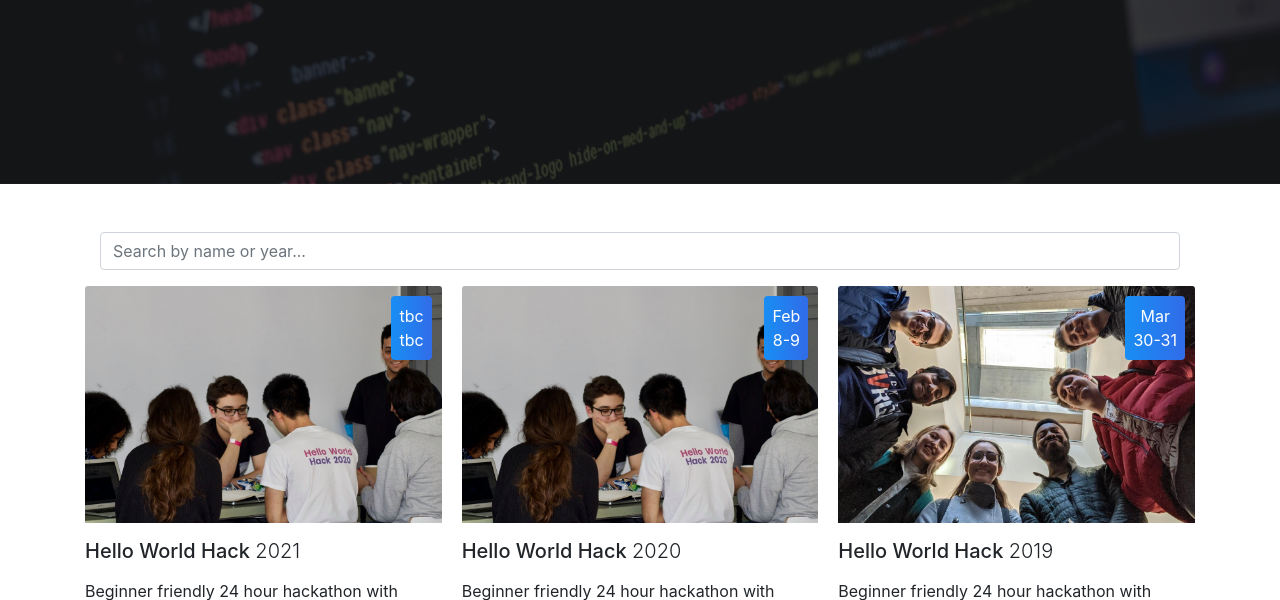
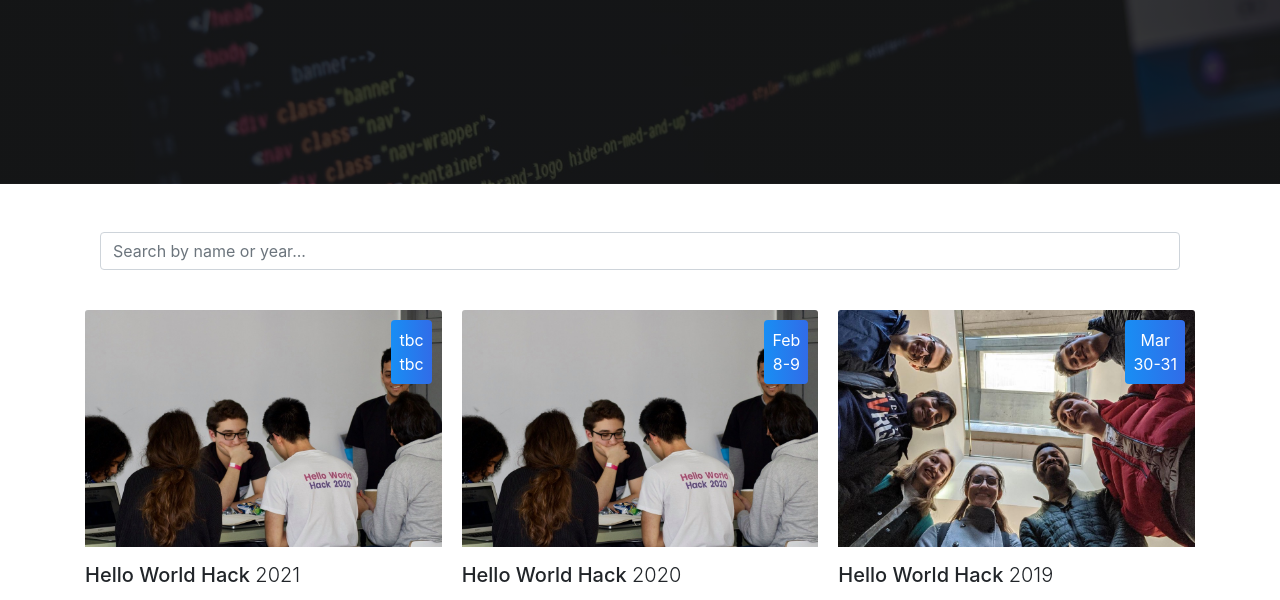
Before and after one commit to ediprogsoc/ediprogsoc.github.io, a plain HTML site: page events.html in a window 1280 px wide. Shown: the part 266-866 px from the top of the page. Drawn offline with nearby package versions, Linux system fonts and the light colour scheme.

Commit message:
Update events.html

```diff
--- a/events.html
+++ b/events.html
@@ -134,7 +134,7 @@
 
 <!--Hello World Hack 2021-->
 
-        <div class="card border-0 mb-4 cool-hover">
+        <div class="card border-0 my-4 cool-hover">
           <img class="card-img-top" src="assets/img/events/2020_hwh.jpg" alt="">
           <div class="date-pos p-2 d-inline-block text-center rounded text-white position-absolute">tbc<span class="d-block">tbc</span></div>
           <h5 class="font-weight-medium mt-3 card-title">Hello World Hack <span class="lead">2021</span></h5>
@@ -151,7 +151,7 @@
 
 <!--Hello World Hack 2020-->
 
-        <div class="card border-0 mb-4 cool-hover">
+        <div class="card border-0 my-4 cool-hover">
           <img class="card-img-top" src="assets/img/events/2020_hwh.jpg" alt="">
           <div class="date-pos p-2 d-inline-block text-center rounded text-white position-absolute">Feb<span class="d-block">8-9</span></div>
           <h5 class="font-weight-medium mt-3 card-title">Hello World Hack <span class="lead">2020</span></h5>
@@ -166,7 +166,7 @@
 
 <!--Hello World Hack 2019-->
 
-        <div class="card border-0 mb-4 cool-hover">
+        <div class="card border-0 my-4 cool-hover">
           <img class="card-img-top" src="assets/img/events/2019_hwh.jpg" alt="">
           <div class="date-pos p-2 d-inline-block text-center rounded text-white position-absolute">Mar<span class="d-block">30-31</span></div>
           <h5 class="font-weight-medium mt-3 card-title">Hello World Hack <span class="lead">2019</span></h5>
```
